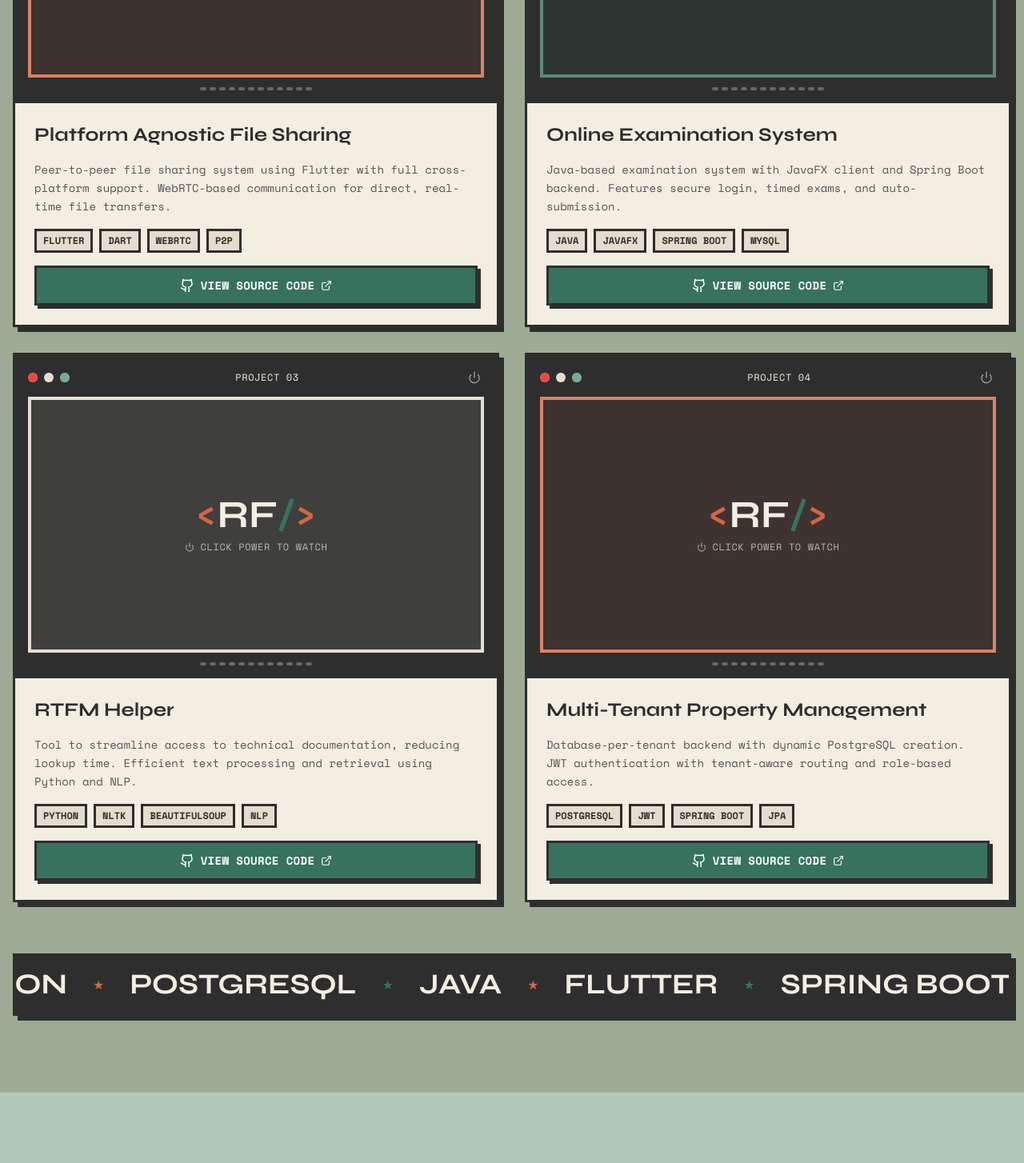
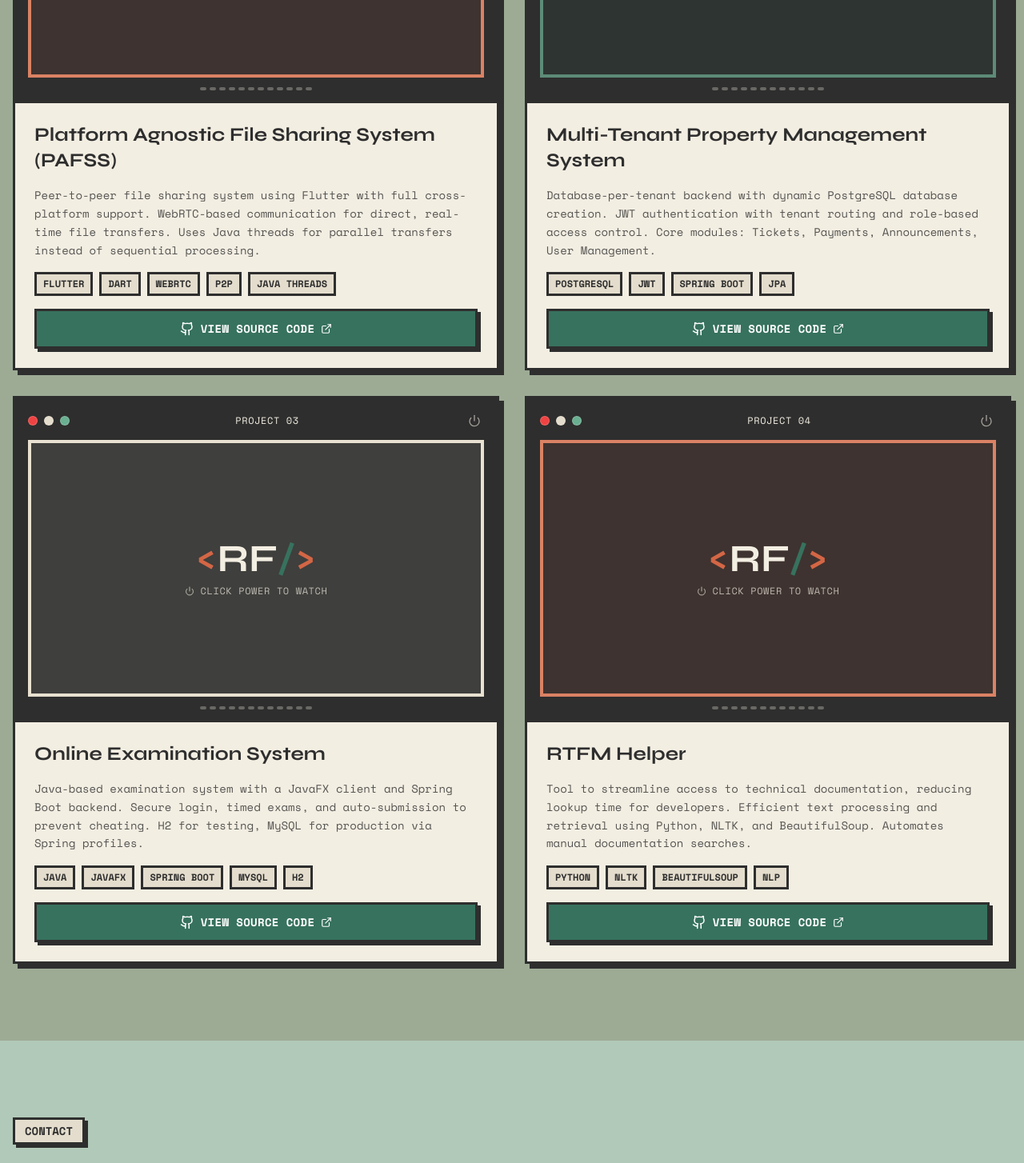
Before and after one commit to ridhwan497/portfolio-website, a React (Vite) app: page / in a window 1280 px wide. Shown: the part 2569-4023 px from the top of the page at 80% size. Built offline with nearby package versions, Linux system fonts and the light colour scheme; the HTML template or start-up script is replaced by a standard one.

Commit message:
Changed the projects order

```diff
--- a/src/components/ProjectsSection.tsx
+++ b/src/components/ProjectsSection.tsx
@@ -1,5 +1,5 @@
 import { motion } from "framer-motion";
-import { Github, Play, ExternalLink, Power } from "lucide-react";
+import { Github, ExternalLink, Power } from "lucide-react";
 import { useState } from "react";
 
 interface Project {
@@ -7,7 +7,7 @@ interface Project {
   description: string;
   tags: string[];
   videoPlaceholder: string;
-  videoUrl: string;
+  videoUrl?: string;
   github: string;
   color: string;
 }
@@ -15,36 +15,40 @@ interface Project {
 const ProjectsSection = () => {
   const projects: Project[] = [
     {
-      title: "Platform Agnostic File Sharing",
-      description: "Peer-to-peer file sharing system using Flutter with full cross-platform support. WebRTC-based communication for direct, real-time file transfers.",
-      tags: ["Flutter", "Dart", "WebRTC", "P2P"],
+      title: "Platform Agnostic File Sharing System (PAFSS)",
+      description:
+        "Peer-to-peer file sharing system using Flutter with full cross-platform support. WebRTC-based communication for direct, real-time file transfers. Uses Java threads for parallel transfers instead of sequential processing.",
+      tags: ["Flutter", "Dart", "WebRTC", "P2P", "Java Threads"],
       videoPlaceholder: "📁",
       videoUrl: "/videos/paffs.mp4",
       github: "https://github.com/ridhwan497",
       color: "bg-primary",
     },
     {
-      title: "Online Examination System",
-      description: "Java-based examination system with JavaFX client and Spring Boot backend. Features secure login, timed exams, and auto-submission.",
-      tags: ["Java", "JavaFX", "Spring Boot", "MySQL"],
-      videoPlaceholder: "📁",
+      title: "Multi-Tenant Property Management System",
+      description:
+        "Database-per-tenant backend with dynamic PostgreSQL database creation. JWT authentication with tenant routing and role-based access control. Core modules: Tickets, Payments, Announcements, User Management.",
+      tags: ["PostgreSQL", "JWT", "Spring Boot", "JPA"],
+      videoPlaceholder: "🏢",
+      videoUrl: "/videos/domus.mp4",
       github: "https://github.com/ridhwan497",
       color: "bg-secondary",
     },
     {
-      title: "RTFM Helper",
-      description: "Tool to streamline access to technical documentation, reducing lookup time. Efficient text processing and retrieval using Python and NLP.",
-      tags: ["Python", "NLTK", "BeautifulSoup", "NLP"],
-      videoPlaceholder: "📁",
+      title: "Online Examination System",
+      description:
+        "Java-based examination system with a JavaFX client and Spring Boot backend. Secure login, timed exams, and auto-submission to prevent cheating. H2 for testing, MySQL for production via Spring profiles.",
+      tags: ["Java", "JavaFX", "Spring Boot", "MySQL", "H2"],
+      videoPlaceholder: "📝",
       github: "https://github.com/ridhwan497",
       color: "bg-accent",
     },
     {
-      title: "Multi-Tenant Property Management",
-      description: "Database-per-tenant backend with dynamic PostgreSQL creation. JWT authentication with tenant-aware routing and role-based access.",
-      tags: ["PostgreSQL", "JWT", "Spring Boot", "JPA"],
-      videoPlaceholder: "📁",
-      videoUrl: "/videos/domus.mp4",
+      title: "RTFM Helper",
+      description:
+        "Tool to streamline access to technical documentation, reducing lookup time for developers. Efficient text processing and retrieval using Python, NLTK, and BeautifulSoup. Automates manual documentation searches.",
+      tags: ["Python", "NLTK", "BeautifulSoup", "NLP"],
+      videoPlaceholder: "📚",
       github: "https://github.com/ridhwan497",
       color: "bg-primary",
     },
@@ -79,39 +83,12 @@ const ProjectsSection = () => {
           </a>
         </motion.div>
 
-        {/* Projects Grid - TV Style */}
+        {/* Projects Grid */}
         <div className="grid md:grid-cols-2 gap-8">
           {projects.map((project, index) => (
             <ProjectTVCard key={project.title} project={project} index={index} />
           ))}
         </div>
-
-        {/* Tech Marquee */}
-        <motion.div
-          initial={{ opacity: 0 }}
-          whileInView={{ opacity: 1 }}
-          viewport={{ once: true }}
-          className="mt-16 brutal-box py-4 overflow-hidden bg-foreground"
-        >
-          <div className="marquee">
-            <div className="marquee-content">
-              {[...Array(2)].map((_, i) => (
-                <div key={i} className="flex gap-8 items-center text-card">
-                  <span className="font-display text-4xl font-bold">JAVA</span>
-                  <span className="text-primary">★</span>
-                  <span className="font-display text-4xl font-bold">FLUTTER</span>
-                  <span className="text-secondary">★</span>
-                  <span className="font-display text-4xl font-bold">SPRING BOOT</span>
-                  <span className="text-accent">★</span>
-                  <span className="font-display text-4xl font-bold">PYTHON</span>
-                  <span className="text-primary">★</span>
-                  <span className="font-display text-4xl font-bold">POSTGRESQL</span>
-                  <span className="text-secondary">★</span>
-                </div>
-              ))}
-            </div>
-          </div>
-        </motion.div>
       </div>
     </section>
   );
@@ -125,21 +102,17 @@ interface ProjectTVCardProps {
 const ProjectTVCard = ({ project, index }: ProjectTVCardProps) => {
   const [isTvOn, setIsTvOn] = useState(false);
 
-  const toggleTvPower = () => {
-    setIsTvOn(!isTvOn);
-  };
-
   return (
     <motion.div
       initial={{ opacity: 0, y: 30 }}
       whileInView={{ opacity: 1, y: 0 }}
       viewport={{ once: true }}
       transition={{ delay: 0.1 * index }}
-      className={`brutal-box-hover ${index % 2 === 0 ? 'rotate-slight' : '-rotate-slight'}`}
+      className={`brutal-box-hover ${index % 2 === 0 ? "rotate-slight" : "-rotate-slight"}`}
     >
       {/* TV Frame */}
       <div className="bg-foreground p-4 border-b-0">
-        {/* TV Top Bar with controls */}
+        {/* Top bar */}
         <div className="flex items-center justify-between mb-3">
           <div className="flex items-center gap-2">
             <div className="w-3 h-3 rounded-full bg-destructive border border-card/20" />
@@ -147,39 +120,35 @@ const ProjectTVCard = ({ project, index }: ProjectTVCardProps) => {
             <div className="w-3 h-3 rounded-full bg-muted border border-card/20" />
           </div>
           <div className="text-card text-xs font-mono uppercase tracking-wider">
-            Project {String(index + 1).padStart(2, '0')}
+            Project {String(index + 1).padStart(2, "0")}
           </div>
-          {/* Power Button - Interactive */}
           <button
-            onClick={toggleTvPower}
-            className={`p-1 rounded transition-colors ${isTvOn ? 'text-primary' : 'text-card/60 hover:text-card'}`}
+            onClick={() => setIsTvOn(!isTvOn)}
+            className={`p-1 rounded transition-colors ${isTvOn ? "text-primary" : "text-card/60 hover:text-card"}`}
             aria-label={isTvOn ? "Turn TV off" : "Turn TV on"}
           >
             <Power size={16} />
           </button>
         </div>
 
-        {/* TV Screen */}
-        <div className={`${project.color} aspect-video flex items-center justify-center relative border-4 border-card/20 overflow-hidden`}>
+        {/* Screen */}
+        <div
+          className={`${project.color} aspect-video flex items-center justify-center relative border-4 border-card/20 overflow-hidden`}
+        >
           {isTvOn ? (
-            // POWER ON STATE
             project.videoUrl ? (
-              // Option A: We have a video -> Show video player
               <video
                 src={project.videoUrl}
                 className="w-full h-full object-cover"
                 controls
                 autoPlay
                 loop
-                muted // Start muted to avoid blasting sound
+                muted
                 playsInline
               />
             ) : (
-              // Option B: No video yet -> Show the emoji placeholder
               <>
                 <span className="text-7xl md:text-8xl animate-bounce">{project.videoPlaceholder}</span>
-
-                {/* Scanlines effect (Optional, keeps the retro look) */}
                 <div className="absolute inset-0 pointer-events-none opacity-10">
                   {[...Array(20)].map((_, i) => (
                     <div key={i} className="h-[5%] bg-foreground/20" />
@@ -188,7 +157,6 @@ const ProjectTVCard = ({ project, index }: ProjectTVCardProps) => {
               </>
             )
           ) : (
-            /* TV Off State - RF Logo (Keep this part the same) */
             <div className="flex flex-col items-center justify-center text-card bg-foreground/90 absolute inset-0">
               <span className="font-display text-4xl md:text-5xl font-bold mb-2">
                 <span className="text-primary">&lt;</span>
@@ -204,7 +172,7 @@ const ProjectTVCard = ({ project, index }: ProjectTVCardProps) => {
           )}
         </div>
 
-        {/* TV Bottom "speaker" grille */}
+        {/* Speaker grille */}
         <div className="flex gap-1 mt-3 justify-center">
           {[...Array(12)].map((_, i) => (
             <div key={i} className="w-2 h-1 bg-card/30 rounded-full" />
@@ -214,23 +182,20 @@ const ProjectTVCard = ({ project, index }: ProjectTVCardProps) => {
 
       {/* Project Info */}
       <div className="p-6 space-y-4">
-        <h3 className="font-display text-xl md:text-2xl font-bold">
-          {project.title}
-        </h3>
-        <p className="text-foreground/80 text-sm leading-relaxed">
-          {project.description}
-        </p>
+        <h3 className="font-display text-xl md:text-2xl font-bold">{project.title}</h3>
+        <p className="text-foreground/80 text-sm leading-relaxed">{project.description}</p>
 
-        {/* Tags */}
         <div className="flex flex-wrap gap-2">
           {project.tags.map((tag) => (
-            <span key={tag} className="bg-accent text-accent-foreground border-brutal text-xs px-2 py-1 font-bold uppercase">
+            <span
+              key={tag}
+              className="bg-accent text-accent-foreground border-brutal text-xs px-2 py-1 font-bold uppercase"
+            >
               {tag}
             </span>
           ))}
         </div>
 
-        {/* GitHub Link */}
         <a
           href={project.github}
           target="_blank"
```
